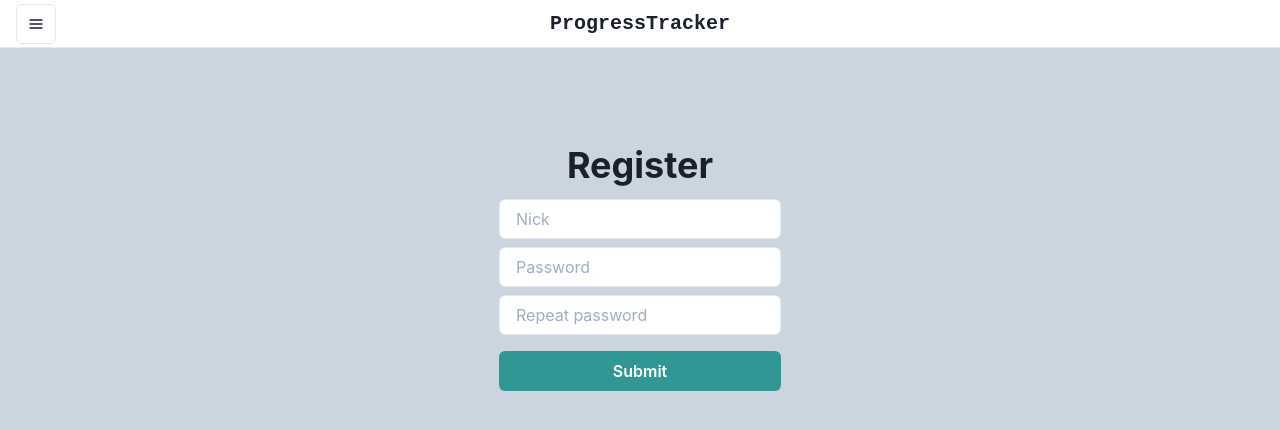
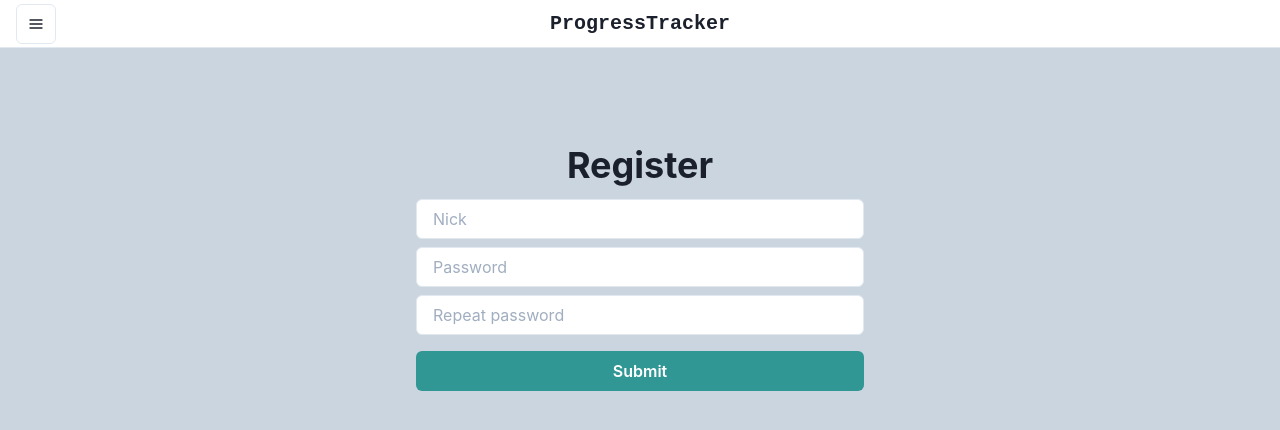
Before and after one commit to rivit98/progress-tracker-frontend, a React (Create React App) app in the folder pt_frontend/: page /register in a window 1280 px wide. Shown: the top 430 px of the page. Built offline with nearby package versions, Linux system fonts and the light colour scheme.

Commit message:
fix form sizes

```diff
--- a/pt_frontend/src/components/auth/login.js
+++ b/pt_frontend/src/components/auth/login.js
@@ -1,5 +1,5 @@
 import { useForm } from 'react-hook-form';
-import { Button, Center, FormControl, FormErrorMessage, Heading, Input, Stack, useToast } from '@chakra-ui/react';
+import { Box, Button, Center, FormControl, FormErrorMessage, Heading, Input, Stack, useToast } from '@chakra-ui/react';
 import { formTexts } from './formTexts';
 import { authService } from '../../services/auth';
 import { useHistory } from 'react-router-dom';
@@ -56,6 +56,7 @@ const Login = () => {
     };
 
     return (
+        <Box maxW={'md'} w={'full'} justifyContent={'center'}>
             <form onSubmit={handleSubmit(onSubmit)} method={'POST'}>
                 <Center mb={3}>
                     <Heading>Login</Heading>
@@ -88,6 +89,7 @@ const Login = () => {
                     Submit
                 </Button>
             </form>
+        </Box>
     );
 };
 
--- a/pt_frontend/src/components/auth/register.js
+++ b/pt_frontend/src/components/auth/register.js
@@ -1,6 +1,6 @@
 import { useForm } from 'react-hook-form';
 import { useRef, useState } from 'react';
-import { Button, Center, FormControl, FormErrorMessage, Heading, Input, Stack, useToast } from '@chakra-ui/react';
+import { Box, Button, Center, FormControl, FormErrorMessage, Heading, Input, Stack, useToast } from '@chakra-ui/react';
 import { formTexts } from './formTexts';
 import { useHistory } from 'react-router-dom';
 import { useDispatch } from 'react-redux';
@@ -64,6 +64,7 @@ const Register = () => {
     };
 
     return (
+        <Box maxW={'md'} w={'full'} justifyContent={'center'}>
             <form onSubmit={handleSubmit(onSubmit)} method={'POST'}>
                 <Center mb={3}>
                     <Heading>Register</Heading>
@@ -116,10 +117,11 @@ const Register = () => {
                     </FormControl>
                 </Stack>
 
-            <Button mt={4} w={'full'} colorScheme="teal" isLoading={loading} type="submit">
+                <Button mt={4} w={'full'} colorScheme='teal' isLoading={loading} type='submit'>
                     Submit
                 </Button>
             </form>
+        </Box>
     );
 };
 
--- a/pt_frontend/src/components/nav/navigation.js
+++ b/pt_frontend/src/components/nav/navigation.js
@@ -16,7 +16,7 @@ import { Link } from 'react-router-dom';
 import { TopNavbar } from './topNavbar';
 import { isLoggedIn, removeUser } from '../../context/userReducer';
 import { useDispatch, useSelector } from 'react-redux';
-import { RiKey2Fill, RiKey2Line, VscKey } from 'react-icons/all';
+import { VscKey } from 'react-icons/all';
 
 export function Navigation({ children }) {
     const { isOpen, onOpen, onClose } = useDisclosure();
```
Also changed, not shown: pt_frontend/src/components/crackmes/crackmesList.js (+1 -14 lines). Lines whose indentation alone changed are shown as unchanged.
